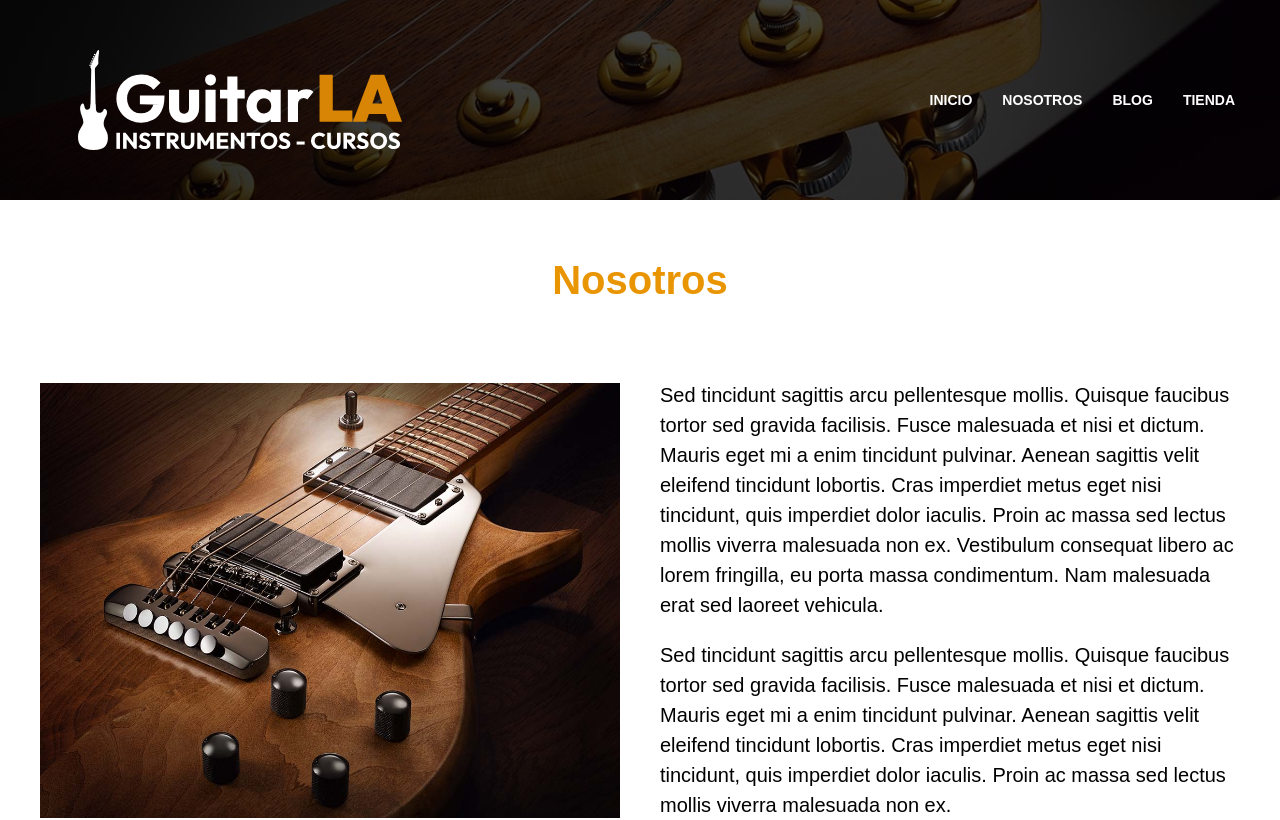
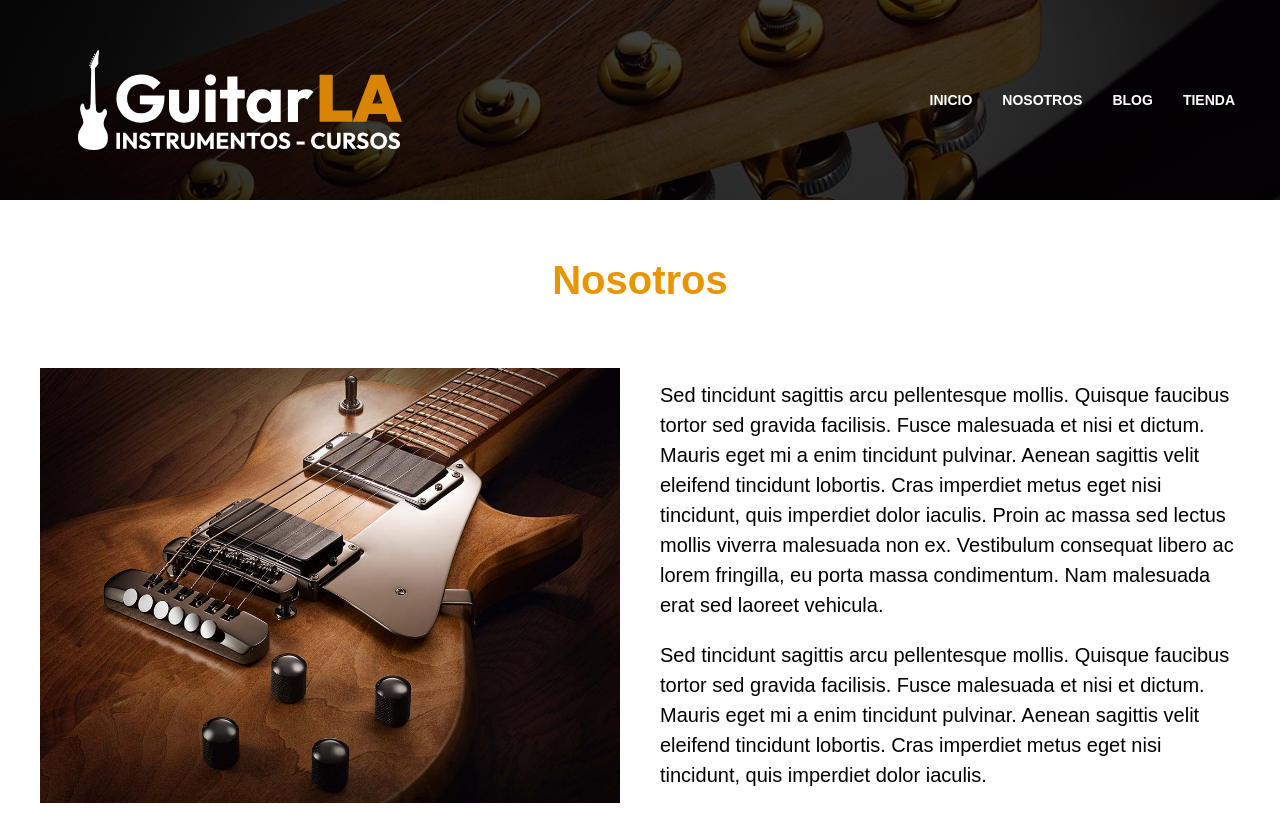
Before and after one commit to luckpapurro/reactguitarla, a Next.js app: page /nosotros in a window 1280 px wide. Shown: the top 820 px of the page. Built offline with nearby package versions, Linux system fonts and the light colour scheme.

Commit message:
22/08/04 HC 201

```diff
--- a/pages/nosotros.js
+++ b/pages/nosotros.js
@@ -32,8 +32,7 @@ const Nosotros = () => {
               tortor sed gravida facilisis. Fusce malesuada et nisi et dictum.
               Mauris eget mi a enim tincidunt pulvinar. Aenean sagittis velit
               eleifend tincidunt lobortis. Cras imperdiet metus eget nisi
-              tincidunt, quis imperdiet dolor iaculis. Proin ac massa sed lectus
-              mollis viverra malesuada non ex.
+              tincidunt, quis imperdiet dolor iaculis.
             </p>
           </div>
         </div>
```
